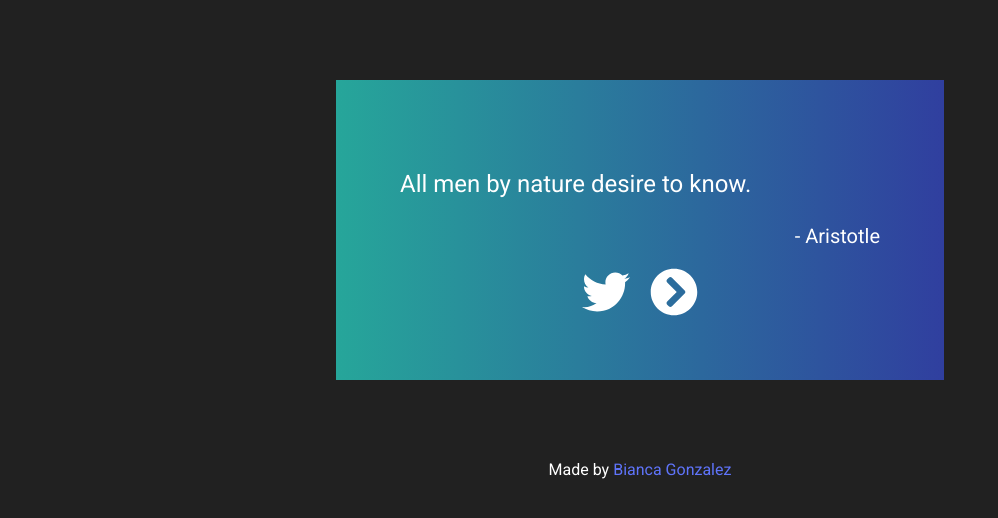
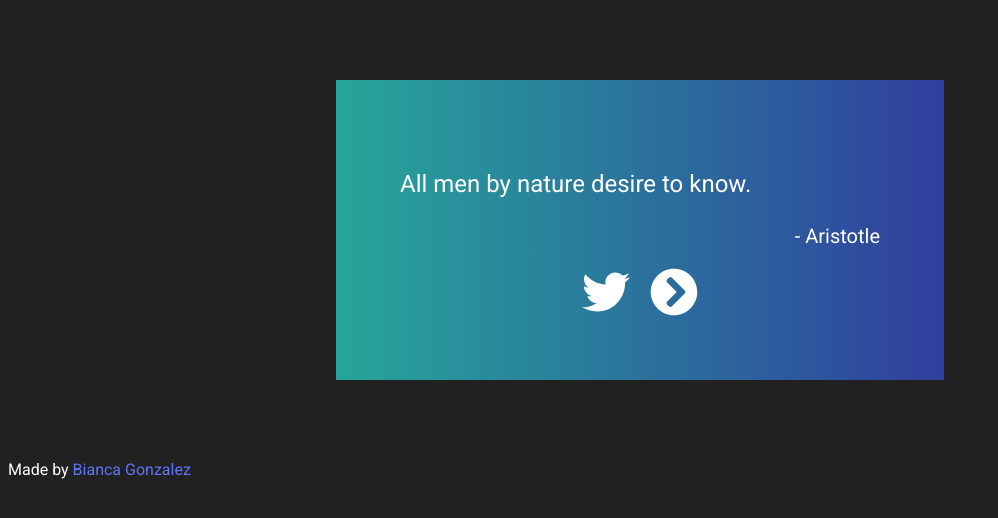
Before and after one commit to bfgonzalez/random-quote-generator, a plain HTML site: page index.html in a window 1280 px wide. Shown: the whole page, without its empty margins (0-998 px from the left). Drawn offline with nearby package versions, Linux system fonts and the light colour scheme.

Commit message:
minor edit

```diff
--- a/css/style.css
+++ b/css/style.css
@@ -50,11 +50,6 @@ body {
   cursor: pointer;
 }
 
-footer {
-  text-align: center;
-  color: white;
-}
-
 footer a {
   text-decoration: none;
   color: #5f74fa
```
